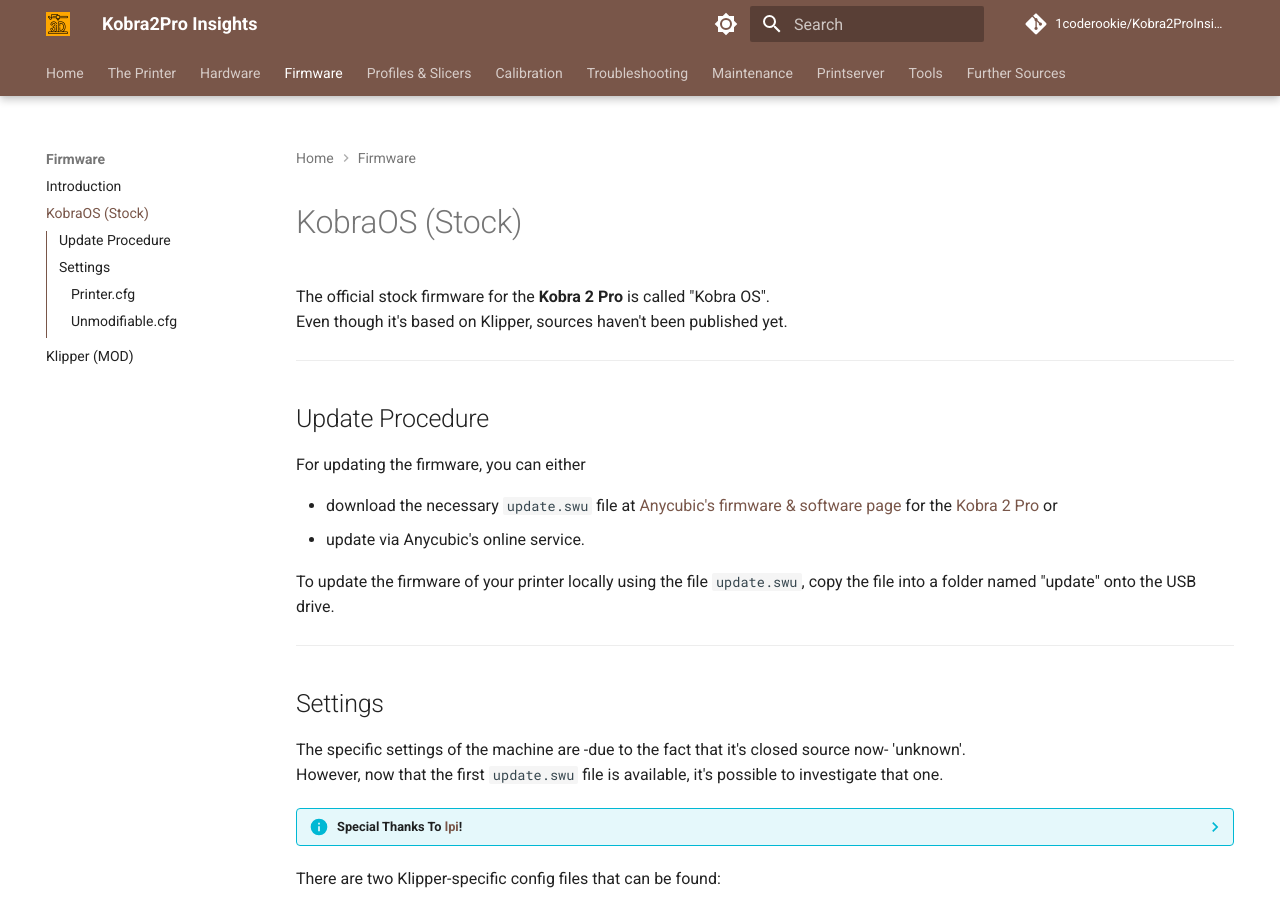
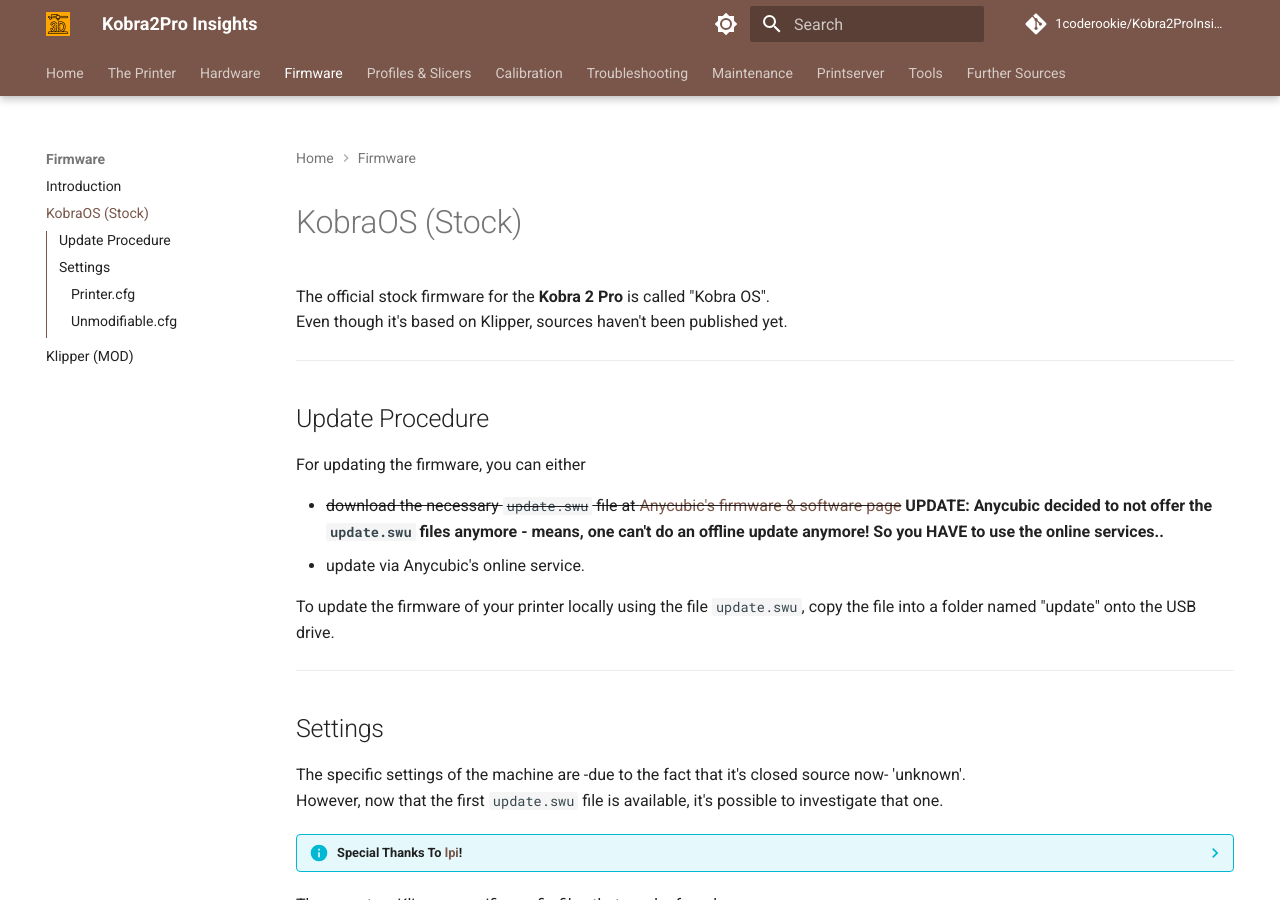
Before and after one commit to 1coderookie/Kobra2ProInsights, an MkDocs documentation site: the page built from docs/firmware/fw_kobraOS.md, in a window 1280 px wide and 900 px high. Built offline with MkDocs 1.6.1 and Material for MkDocs 9.7.7, drawn with Linux system fonts in a browser that asks for light colours; comment, search, counter and statistics services are not loaded.

Commit message:
Update fw_kobraOS.md

```diff
--- a/docs/firmware/fw_kobraOS.md
+++ b/docs/firmware/fw_kobraOS.md
@@ -10,7 +10,8 @@
 
 For updating the firmware, you can either
 
-- download the necessary `update.swu` file at [Anycubic's firmware & software page](https://www.anycubic.com/pages/firmware-software) for the [Kobra 2 Pro](https://drive.google.com/file/d/1_4-X4O4sBbXfqrcOuRkRR2gYS6woGLUm/view) or
+- ~~download the necessary `update.swu` file at [Anycubic's firmware & software page](https://www.anycubic.com/pages/firmware-software)~~
+  **UPDATE: Anycubic decided to not offer the `update.swu` files anymore - means, one can't do an offline update anymore! So you HAVE to use the online services..**
 - update via Anycubic's online service.
 
 
```
